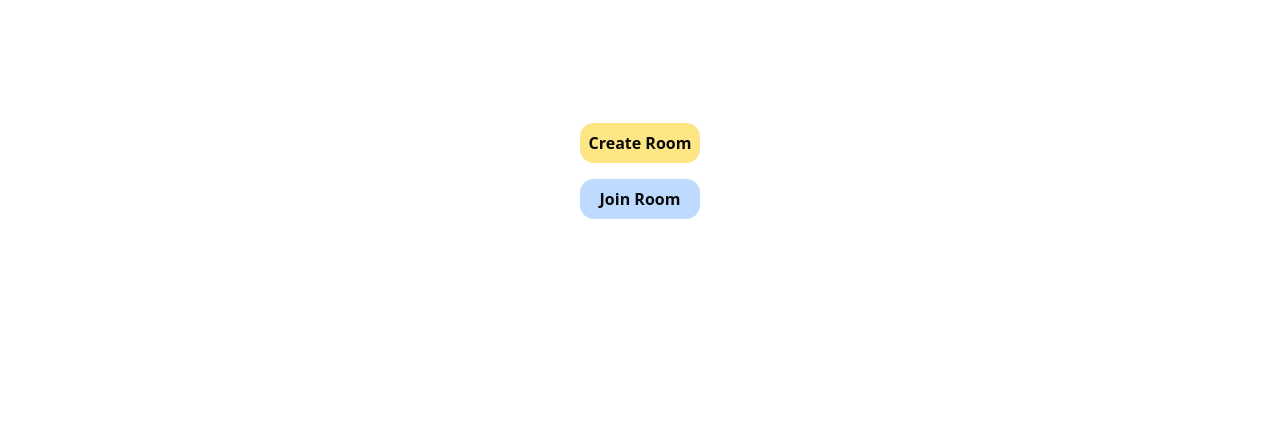
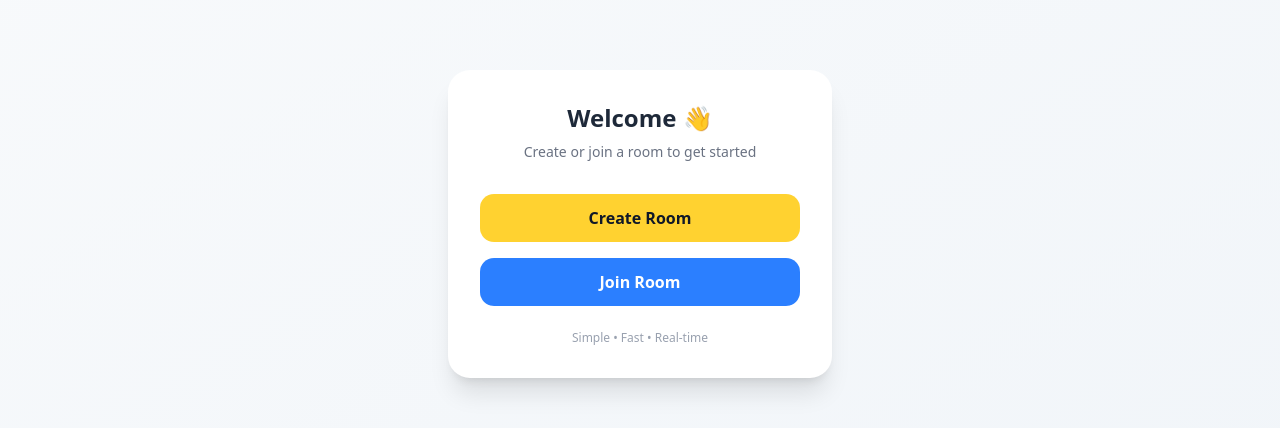
Before and after one commit to aapinn/AapinnGo, a Next.js app: page / in a window 1280 px wide. Shown: the part 204-632 px from the top of the page. Built offline with nearby package versions, Linux system fonts and the light colour scheme; no server answers.

Commit message:
fix:ui dashboard

```diff
--- a/app/components/NavbarNav.tsx
+++ b/app/components/NavbarNav.tsx
@@ -1,11 +1,14 @@
 "use client";
-import { onAuthStateChanged, signOut, User } from "firebase/auth";
-import { auth } from "@/lib/firebase";
+
 import { useEffect, useState } from "react";
 import Link from "next/link";
 import { useRouter, usePathname } from "next/navigation";
+
+import { onAuthStateChanged, signOut, User } from "firebase/auth";
+import { auth } from "@/lib/firebase";
+import { signOut as nextAuthSignOut } from "next-auth/react";
+
 import { useRoom } from "@/app/components/RoomContext";
-import { signOut as nextAuthSignOut } from "next-auth/react";
 
 import {
   Navbar,
@@ -29,75 +32,90 @@ export function NavbarNav() {
   const [activeId, setActiveId] = useState<string | null>(null);
   const [mounted, setMounted] = useState(false);
 
+  /* ======================
+     INIT & AUTH STATE
+  ====================== */
   useEffect(() => {
     setMounted(true);
-    // 2. AMBIL DATA LOCALSTORAGE DI DALAM EFFECT
-    const savedId = localStorage.getItem("activeRoomId");
-    setActiveId(roomId || savedId);
+
+    const savedRoomId = localStorage.getItem("roomId");
+    setActiveId(roomId || savedRoomId);
 
     const unsub = onAuthStateChanged(auth, (currentUser) => {
       setUser(currentUser);
     });
+
     return () => unsub();
-  }, [roomId]); // Re-run jika roomId dari context berubah
+  }, [roomId]);
 
+  /* ======================
+     LOGOUT HANDLER
+  ====================== */
   const handleLogout = async () => {
     try {
-    // A. Logout dari NextAuth (Menghapus session di Layout)
-    // redirect: false supaya kita bisa hapus localStorage dulu sebelum pindah
       await nextAuthSignOut({ redirect: false });
-
-    // B. Logout dari Firebase
       await signOut(auth);
 
-    // C. Bersihkan Storage Frontend
       localStorage.removeItem("token");
       localStorage.removeItem("roomId");
       localStorage.removeItem("cart");
 
-    // D. Reset Header API (Interceptor) agar tidak menyimpan token lama
-    // import api from "@/lib/api" jika perlu
-    // api.defaults.headers.common["Authorization"] = "";
-
-    // E. Pindah ke halaman login (Full Refresh)
       window.location.href = "/";
-
     } catch (err) {
-    console.error("Gagal logout:", err);
-    // Jika ada error, tetap paksa hapus data lokal
+      console.error("Logout error:", err);
       localStorage.clear();
       window.location.href = "/login";
     }
   };
 
+  /* ======================
+     ROLE LOGIC
+  ====================== */
   const isAdmin = !!user;
-  const isCustomer = !!roomId && !isAdmin;
+  const isCustomer = !!activeId && !isAdmin;
 
-  // TAB KHUSUS ADMIN (Disesuaikan)
-  // TAB KHUSUS ADMIN
-const adminTabs = mounted && activeId ? [
-    { name: "Products", link: `/products` },
+  /* ======================
+     NAV ITEMS
+  ====================== */
+
+  // ADMIN TABS (Products SELALU ADA)
+  const adminTabs = mounted
+    ? [
+        { name: "Products", link: "/products" },
+        ...(activeId
+          ? [
               { name: "New Order", link: `/room/${activeId}/newOrder` },
               { name: "Process", link: `/room/${activeId}/process` },
               { name: "Finish", link: `/room/${activeId}/finish` },
-  ] : [];
+            ]
+          : []),
+      ]
+    : [];
 
-  // TAB KHUSUS CUSTOMER
-const customerTabs = mounted && activeId ? [
+  // CUSTOMER TABS
+  const customerTabs = mounted && activeId
+    ? [
         { name: "Menu", link: `/room/${activeId}/menu` },
         { name: "My Orders", link: `/room/${activeId}/order` },
-  ] : [];
+      ]
+    : [];
 
-  // Pilih items berdasarkan siapa yang sedang akses
-  const activeNavItems = isAdmin ? adminTabs : (isCustomer ? customerTabs : []);
+  const activeNavItems = isAdmin
+    ? adminTabs
+    : isCustomer
+    ? customerTabs
+    : [];
 
+  /* ======================
+     RENDER
+  ====================== */
   return (
     <div className="relative w-full z-50">
       <Navbar className="bg-white/90 backdrop-blur-md shadow-sm border-b border-slate-100">
         <NavBody>
           <NavbarLogo />
 
-          {/* Render Tab Links */}
+          {/* DESKTOP NAV */}
           {mounted && activeNavItems.length > 0 && (
             <NavItems
               items={activeNavItems}
@@ -105,39 +123,47 @@ const customerTabs = mounted && activeId ? [
             />
           )}
 
+          {/* RIGHT ACTIONS */}
           <div className="flex items-center gap-3">
             {mounted && !user ? (
               <>
                 <NavbarButton href="/login" variant="secondary">
                   Login Admin
                 </NavbarButton>
-                {!roomId && (
+                {!activeId && (
                   <NavbarButton href="/join" variant="primary">
                     Join Room
                   </NavbarButton>
                 )}
               </>
             ) : (
-              mounted && user && (
+              mounted &&
+              user && (
                 <NavbarButton variant="secondary" onClick={handleLogout}>
                   Logout ({user.displayName?.split(" ")[0] || "Admin"})
                 </NavbarButton>
               )
             )}
 
-            {/* Status Room Aktif */}
-            {mounted && roomId && (
+            {/* ROOM STATUS */}
+            {mounted && activeId && (
               <div className="hidden lg:flex items-center gap-2 px-3 py-1 bg-slate-50 rounded-full border border-slate-100">
-                <span className={`w-1.5 h-1.5 rounded-full ${isAdmin ? "bg-amber-400" : "bg-emerald-500 animate-pulse"}`} />
+                <span
+                  className={`w-1.5 h-1.5 rounded-full ${
+                    isAdmin
+                      ? "bg-amber-400"
+                      : "bg-emerald-500 animate-pulse"
+                  }`}
+                />
                 <span className="text-[9px] font-black text-slate-500 uppercase tracking-widest">
-                  ID: {roomId}
+                  ID: {activeId}
                 </span>
               </div>
             )}
           </div>
         </NavBody>
 
-        {/* MOBILE VIEW */}
+        {/* MOBILE NAV */}
         <MobileNav>
           <MobileNavHeader>
             <NavbarLogo />
@@ -146,6 +172,7 @@ const customerTabs = mounted && activeId ? [
               onClick={() => setIsMobileMenuOpen(!isMobileMenuOpen)}
             />
           </MobileNavHeader>
+
           <MobileNavMenu
             isOpen={isMobileMenuOpen}
             onClose={() => setIsMobileMenuOpen(false)}
@@ -172,17 +199,32 @@ const customerTabs = mounted && activeId ? [
             <div className="flex w-full flex-col gap-3 border-t border-slate-100 pt-6">
               {!user ? (
                 <>
-                  <NavbarButton as={Link} href="/login" variant="secondary" className="w-full justify-center py-4">
+                  <NavbarButton
+                    as={Link}
+                    href="/login"
+                    variant="secondary"
+                    className="w-full justify-center py-4"
+                  >
                     LOGIN ADMIN
                   </NavbarButton>
-                  {!roomId && (
-                    <NavbarButton as={Link} href="/join" variant="primary" className="w-full justify-center py-4">
+
+                  {!activeId && (
+                    <NavbarButton
+                      as={Link}
+                      href="/join"
+                      variant="primary"
+                      className="w-full justify-center py-4"
+                    >
                       JOIN ROOM
                     </NavbarButton>
                   )}
                 </>
               ) : (
-                <NavbarButton variant="secondary" className="w-full justify-center py-4" onClick={handleLogout}>
+                <NavbarButton
+                  variant="secondary"
+                  className="w-full justify-center py-4"
+                  onClick={handleLogout}
+                >
                   LOGOUT ADMIN
                 </NavbarButton>
               )}
--- a/app/page.tsx
+++ b/app/page.tsx
@@ -4,7 +4,6 @@ import { useState, useEffect } from "react";
 import { NavbarNav } from "./components/NavbarNav";
 import { onAuthStateChanged, User } from "firebase/auth";
 import { auth } from "@/lib/firebase";
-import { NavbarButton } from "@/components/ui/resizable-navbar";
 import Link from "next/link";
 
 export default function Dashboard() {
@@ -18,18 +17,48 @@ export default function Dashboard() {
   }, []);
 
   return (
-    <div className="w-full">
+    <div className="min-h-screen flex flex-col bg-linear-to-br from-slate-50 to-slate-100">
       <NavbarNav />
-      <main className="flex flex-col items-center justify-center h-[80vh] gap-8">
-        <div className="flex flex-col gap-4 w-30">
-          <Link className="w-30 p-2 text-center rounded-xl bg-amber-200 border-none shadow-none font-semibold hover:bg-amber-400  " href={user ? "/products" : "/login"}>
-            Create Room
-          </Link>
-          <Link className="w-30 p-2 text-center rounded-xl bg-blue-200 border-none shadow-none font-semibold hover:bg-blue-400 " href="/join">
-            Join Room
-          </Link>
+
+      <main className="flex flex-1 items-center justify-center px-4">
+        <div className="w-full max-w-sm bg-white rounded-3xl shadow-xl p-6 sm:p-8">
+
+          {/* Title */}
+          <div className="text-center mb-8">
+            <h1 className="text-2xl font-bold text-gray-800">
+              Welcome 👋
+            </h1>
+            <p className="text-sm text-gray-500 mt-2">
+              Create or join a room to get started
+            </p>
+          </div>
+
+          {/* Actions */}
+          <div className="flex flex-col gap-4">
+            <Link
+              href={user ? "/products" : "/login"}
+              className="w-full py-3 rounded-xl text-center font-semibold text-gray-900
+                         bg-amber-300 hover:bg-amber-400 active:scale-[0.98]
+                         transition-all"
+            >
+              Create Room
+            </Link>
+
+            <Link
+              href="/join"
+              className="w-full py-3 rounded-xl text-center font-semibold text-white
+                         bg-blue-500 hover:bg-blue-600 active:scale-[0.98]
+                         transition-all"
+            >
+              Join Room
+            </Link>
+          </div>
+
+          {/* Footer text */}
+          <p className="text-xs text-gray-400 text-center mt-6">
+            Simple • Fast • Real-time
+          </p>
         </div>
-
       </main>
     </div>
   );
```
Lines whose indentation alone changed are shown as unchanged.
